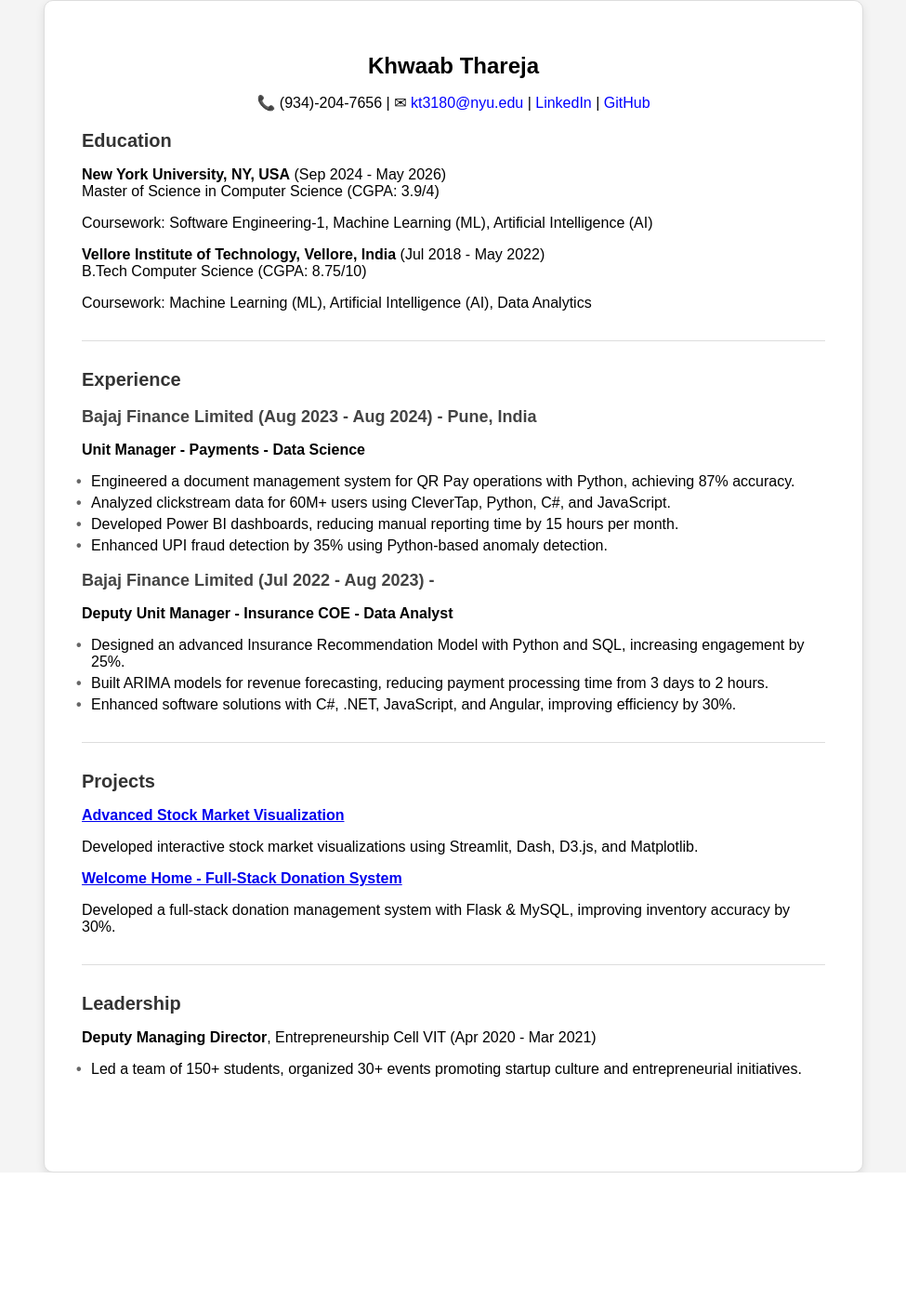
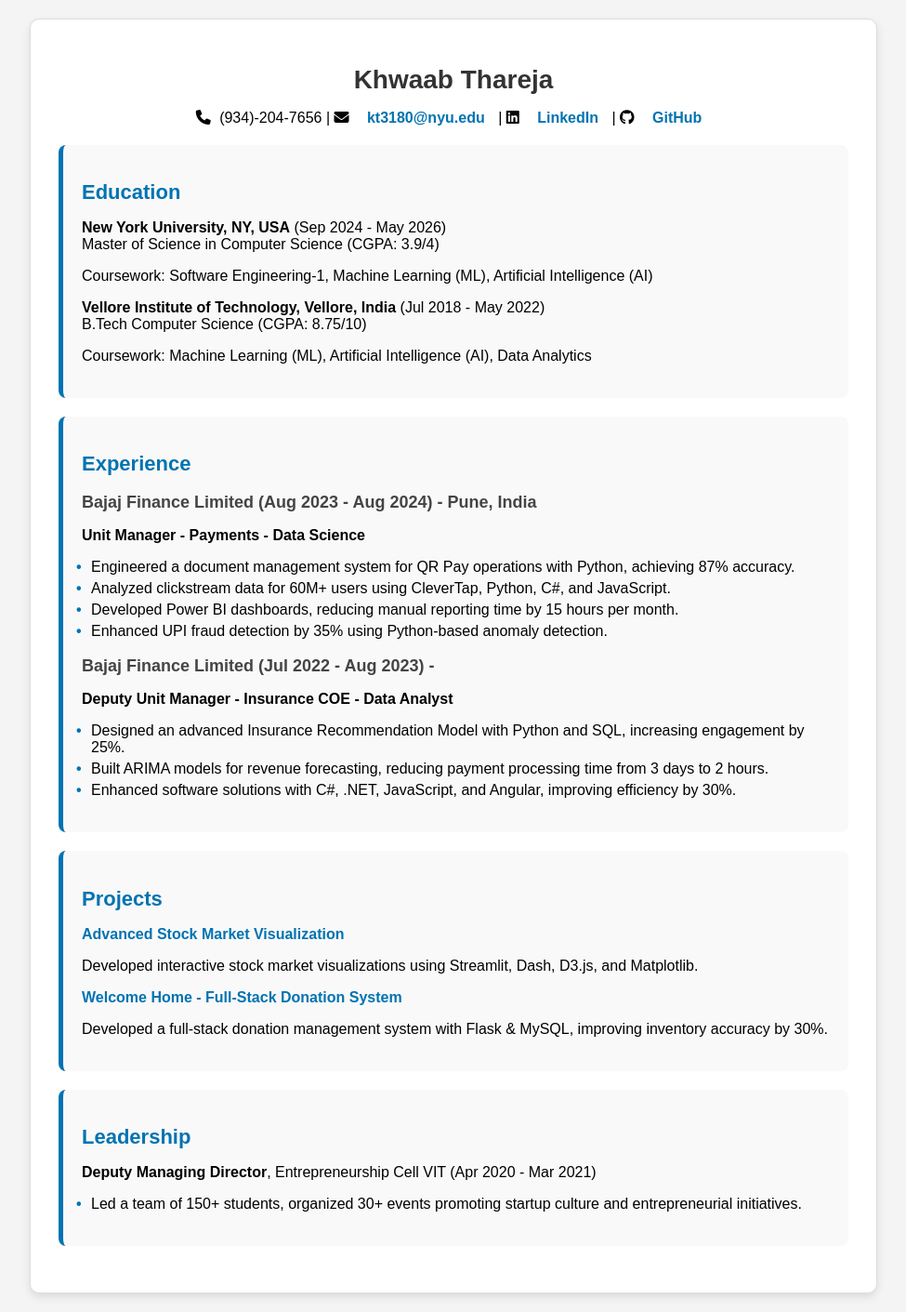
Before and after one commit to khwaab23/Software-Engineering, a Django app: page /cv/ in a window 1280 px wide. Shown: the whole page at 93% size, without its empty margins (152-1127 px from the left). Before the commit the page ends 1261 px from the top, so only its background shows below. Run offline with Django 5.2, Linux system fonts and the light colour scheme; some libraries are stand-ins or nearby versions.

Commit message:
html modified

```diff
--- a/Assignment 1/CV/templates/cv.html
+++ b/Assignment 1/CV/templates/cv.html
@@ -1,3 +1,4 @@
+
 <!DOCTYPE html>
 <html lang="en">
 <head>
@@ -5,29 +6,32 @@
     <meta name="viewport" content="width=device-width, initial-scale=1.0">
     <title>{{ name }} - Resume</title>
     <base href="/cv/">
+    <script src="https://kit.fontawesome.com/a076d05399.js" crossorigin="anonymous"></script>
     <style>
         body {
-            font-family: Arial, sans-serif;
+            font-family: 'Arial', sans-serif;
             background-color: #f4f4f4;
             display: flex;
             justify-content: center;
             align-items: center;
             min-height: 100vh;
             margin: 0;
+            padding: 20px;
         }
         .container {
-            width: 800px;
+            width: 850px;
             background: white;
-            padding: 40px;
+            padding: 30px;
             border-radius: 10px;
             box-shadow: 0px 4px 10px rgba(0, 0, 0, 0.1);
             border: 1px solid #ddd;
-            text-align: left;
         }
         h1 {
             text-align: center;
-            font-size: 24px;
+            font-size: 28px;
             font-weight: bold;
+            margin-bottom: 10px;
+            color: #333;
         }
         .contact {
             text-align: center;
@@ -35,22 +39,29 @@
             margin-bottom: 20px;
         }
         .contact a {
-            color: blue;
+            color: #0073b1;
             text-decoration: none;
+            margin: 0 10px;
+            font-weight: bold;
+        }
+        .contact a:hover {
+            text-decoration: underline;
+        }
+        .contact i {
+            margin-right: 5px;
         }
         .section {
-            margin-bottom: 30px;
-            border-bottom: 1px solid #ddd;
-            padding-bottom: 15px;
-        }
-        .section:last-child {
-            border-bottom: none;
+            background: #f9f9f9;
+            padding: 20px;
+            border-radius: 8px;
+            margin-bottom: 20px;
+            border-left: 5px solid #0073b1;
         }
         h2 {
-            font-size: 20px;
+            font-size: 22px;
             font-weight: bold;
             margin-bottom: 10px;
-            color: #333;
+            color: #0073b1;
         }
         h3 {
             font-size: 18px;
@@ -69,11 +80,19 @@
         }
         li::before {
             content: "\2022";
-            color: #666;
+            color: #0073b1;
             font-weight: bold;
             display: inline-block;
             width: 1em;
             margin-left: -1em;
+        }
+        a {
+            color: #0073b1;
+            text-decoration: none;
+            font-weight: bold;
+        }
+        a:hover {
+            text-decoration: underline;
         }
     </style>
 </head>
@@ -81,9 +100,10 @@
     <div class="container">
         <h1>{{ name }}</h1>
         <p class="contact">
-            📞 {{ contact.phone }} | ✉ <a href="mailto:{{ contact.email }}">{{ contact.email }}</a> |
-            <a href="{{ contact.linkedin }}">LinkedIn</a> |
-            <a href="{{ contact.github }}">GitHub</a>
+            <i class="fas fa-phone"></i> {{ contact.phone }} |
+            <i class="fas fa-envelope"></i> <a href="mailto:{{ contact.email }}">{{ contact.email }}</a> |
+            <i class="fab fa-linkedin"></i> <a href="{{ contact.linkedin }}">LinkedIn</a> |
+            <i class="fab fa-github"></i> <a href="{{ contact.github }}">GitHub</a>
         </p>
 
         <div class="section">
```
